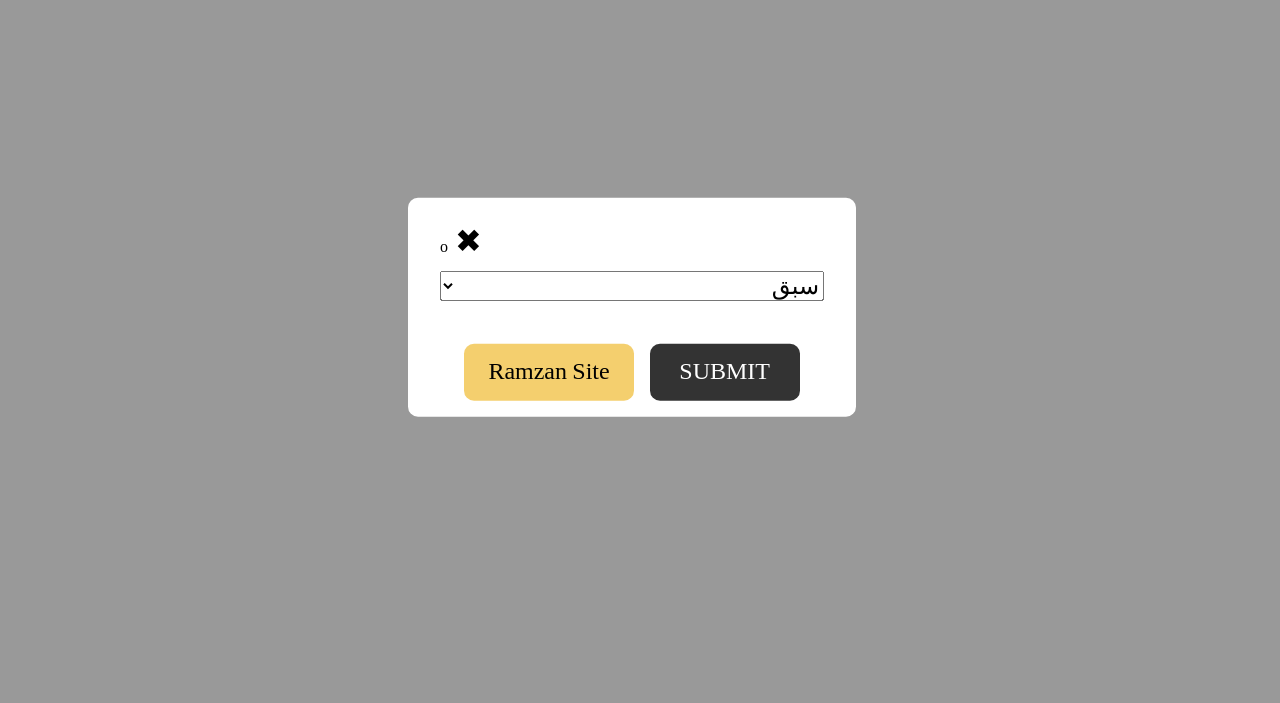
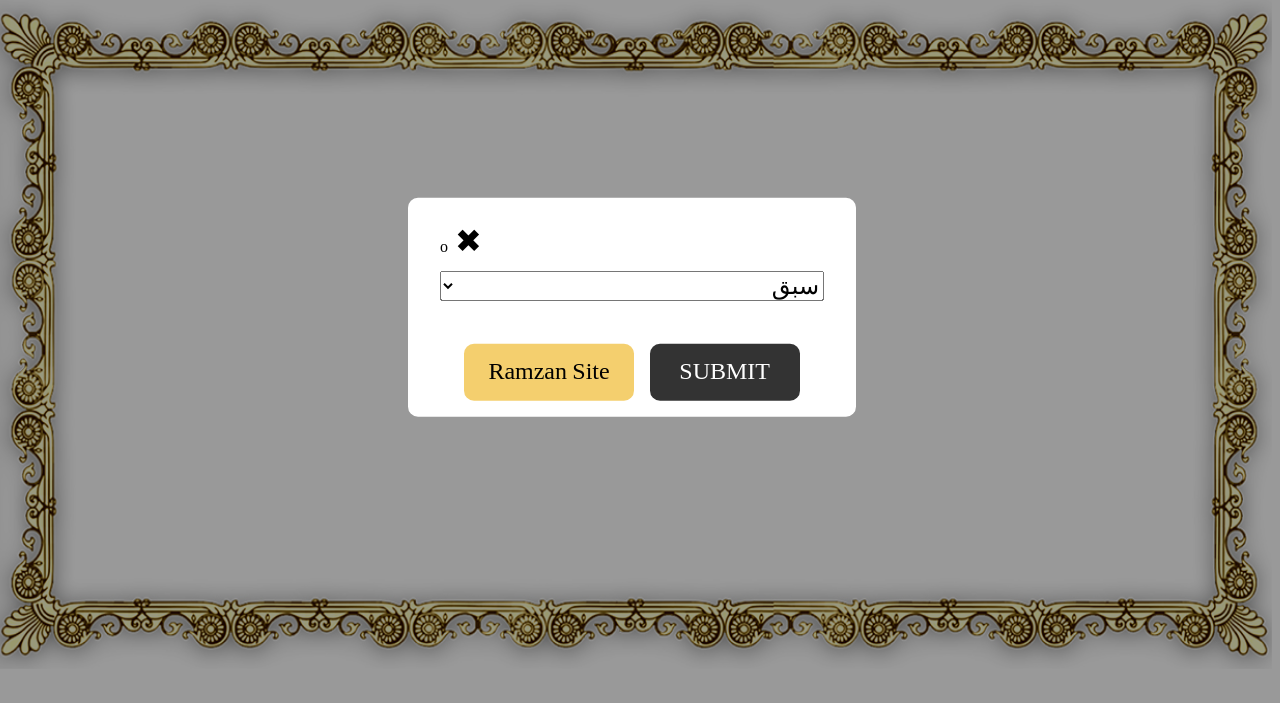
Before and after one commit to Nashitsaleem1/Zikra-site, a plain HTML site: page client/ramzan/index.html in a window 1280 px wide. Shown: the part 121-824 px from the top of the page. Drawn offline with Linux system fonts and the light colour scheme; a web font is replaced by a local one.

Commit message:
set style.css & fonts

```diff
--- a/client/ramzan/style.css
+++ b/client/ramzan/style.css
@@ -63,7 +63,7 @@ body {
   margin: 0 auto;
   height: 86vh;
   overflow-y: scroll;
-  background-image: url(/client/Assets/Images/para-frame.jpg);
+  background-image: url(/Assets/Images/para-frame.jpg);
   background-repeat: no-repeat;
 }
 
```
